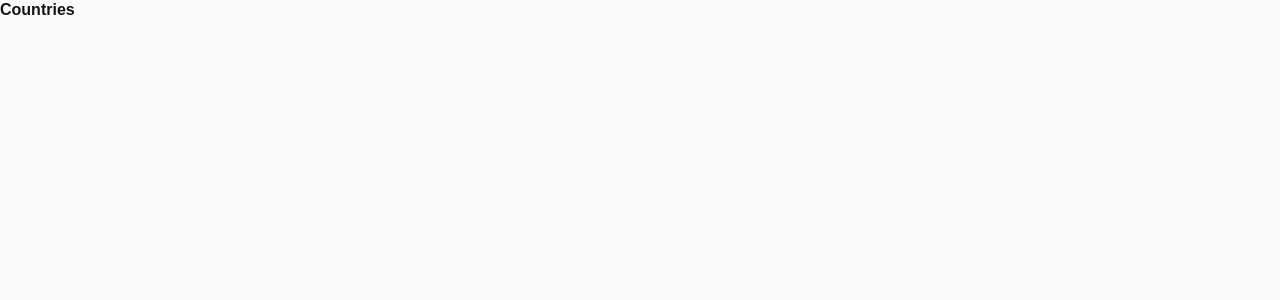
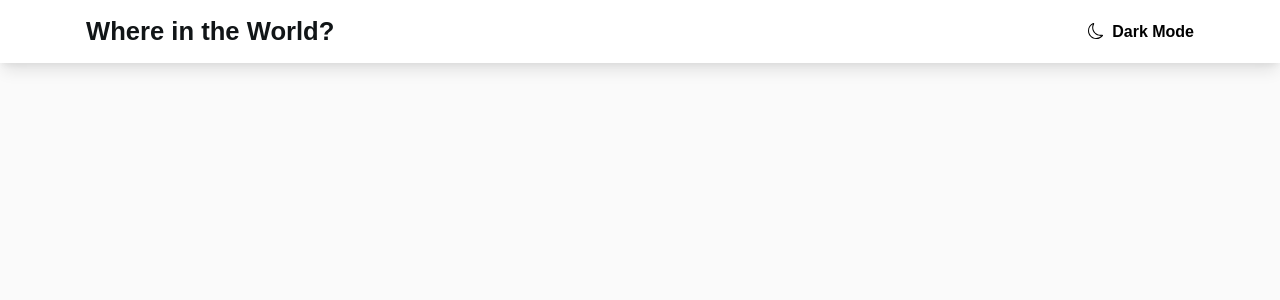
Before and after one commit to simmeringstew/countries, a React (Create React App) app: page / in a window 1280 px wide. Shown: the top 300 px of the page. Built offline with nearby package versions, Linux system fonts and the light colour scheme; a small style sheet from the web is missing.

Commit message:
Added top bar

```diff
--- a/src/App.js
+++ b/src/App.js
@@ -1,10 +1,12 @@
 import { BrowserRouter, Routes, Route } from "react-router-dom";
+import TopBar from "./components/TopBar";
 import Home from "./components/Home";
 
 const App = () => {
 
     return (
         <BrowserRouter>
+        <TopBar />
             <Routes>
               <Route path="/" element={<Home />} />
             </Routes>
--- a/src/components/Home.js
+++ b/src/components/Home.js
@@ -1,6 +1,6 @@
 const Home = () => {
     return (
-        <h1>Countries</h1>
+        <h1></h1>
     );
 }
 
--- /dev/null
+++ b/src/components/TopBar.js
@@ -0,0 +1,17 @@
+import "../styles/TopBar.css";
+
+const TopBar = () => {
+    return(
+        <div className="header-container">
+            <header className="container">
+                <h1>Where in the World?</h1>
+                <button type="button" aria-label="Toggle light/dark mode" className="toggle-button">
+                    <img src="./images/moon.svg" alt="" />
+                    <span>Dark Mode</span>
+                </button>
+            </header>
+        </div>
+    );
+}
+
+export default TopBar;
--- /dev/null
+++ b/src/styles/TopBar.css
@@ -0,0 +1,32 @@
+.header-container {
+    background-color: var(--clr-light-elements-dark-text);
+    box-shadow: rgba(0, 0, 0, 0) 0px 0px 0px 0px, rgba(0, 0, 0, 0) 0px 0px 0px 0px, rgba(0, 0, 0, 0.1) 0px 10px 15px -3px, rgba(0, 0, 0, 0.05) 0px 4px 6px -2px;
+    padding: 1rem 0;
+}
+
+header {
+    display: flex;
+    justify-content: space-between;
+    align-items: center;
+}
+
+h1 {
+    font-size: clamp(1rem, 2vw, 2rem);
+}
+
+.toggle-button {
+    display: flex;
+    align-items: center;
+    gap: 0.5rem;
+    border: transparent;
+    background-color: transparent;
+    cursor: pointer;
+}
+
+.toggle-button > img {
+    width: 1rem;
+}
+
+.toggle-button > span {
+    font-weight: 600;
+}
```
